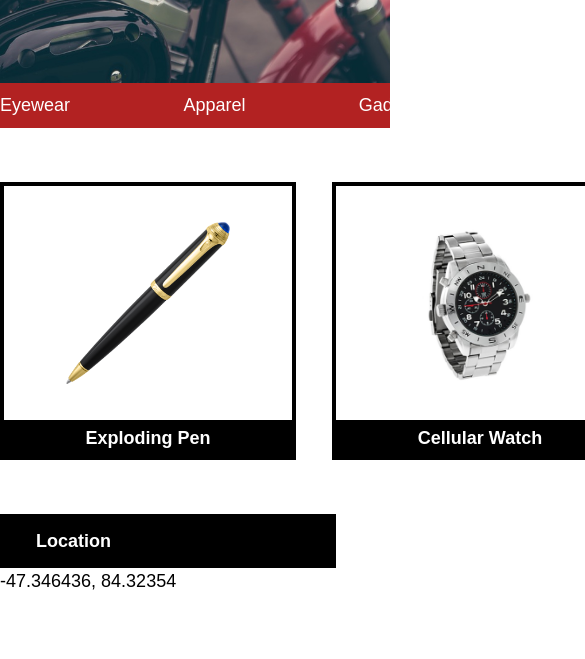
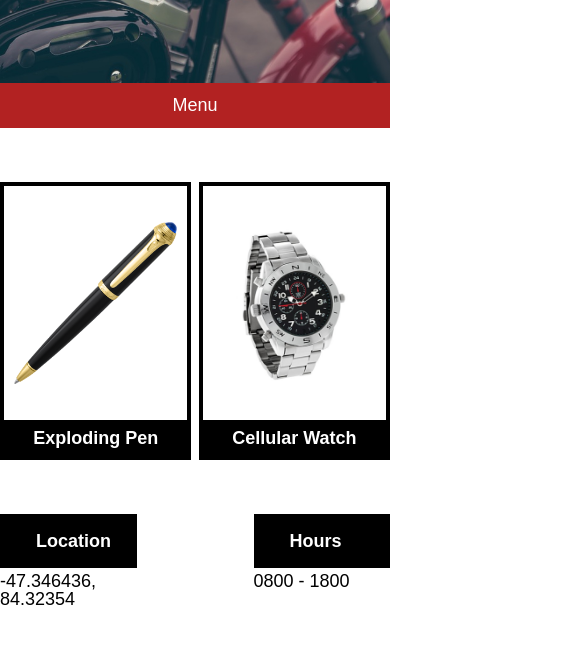
Before and after one commit to heckvetica/SecretAgentSupply, a plain HTML site: page index.html in a window 390 px wide. Shown: the part 409-1068 px from the top of the page, 585 px wide, since content can reach past the window. Drawn offline with Linux system fonts and the light colour scheme.

Commit message:
added resizing for tablets.

```diff
--- a/index.html
+++ b/index.html
@@ -33,18 +33,21 @@
             <li>Classes</li>
             <li>Contact</li>
         </ul>
+        <ul class="container-mobile">
+            <li>Menu</li>
+        </ul>
     </nav>
     <div class="productGrid">
         <div class="container">
-            <div class="listing">
+            <div class="listing pen">
                 <img class="productimage" src='./resources/img/pen.png' alt="exploding pen">
                 <p class="productText">Exploding Pen</p>
             </div><!-- listing -->
-            <div class="listing">
+            <div class="listing watch">
                 <img class="productimage" src='./resources/img/watch.png' alt="cellular watch">
                 <p class="productText">Cellular Watch</p>
             </div><!-- listing -->
-            <div class="listing">
+            <div class="listing glasses">
                 <img class="productimage" src='./resources/img/glasses.png' alt="thermal glasses">
                 <p class="productText">Thermal Glasses</p>
             </div><!-- listing -->
--- a/resources/css/style.css
+++ b/resources/css/style.css
@@ -68,6 +68,10 @@ nav ul {
     align-content: center;
     justify-content: space-between;
     padding: .75rem 0;
+}
+
+.container-mobile {
+    display:none;
 }
 
 /* === Product Grid === */
@@ -144,3 +148,27 @@ footer .container {
 
 
 /* === Media Queries === */
+
+@media screen and (max-width: 1024px) {
+    .container {
+        width: 100%;
+    }
+
+    .container-mobile {
+        display: flex;
+        align-content: center;
+        justify-content: center;
+    }
+
+    nav .container {
+        display: none;
+    }
+
+    .listing {
+        width: 47%;
+    }
+
+    .glasses {
+        display: none;
+    }
+}
```
